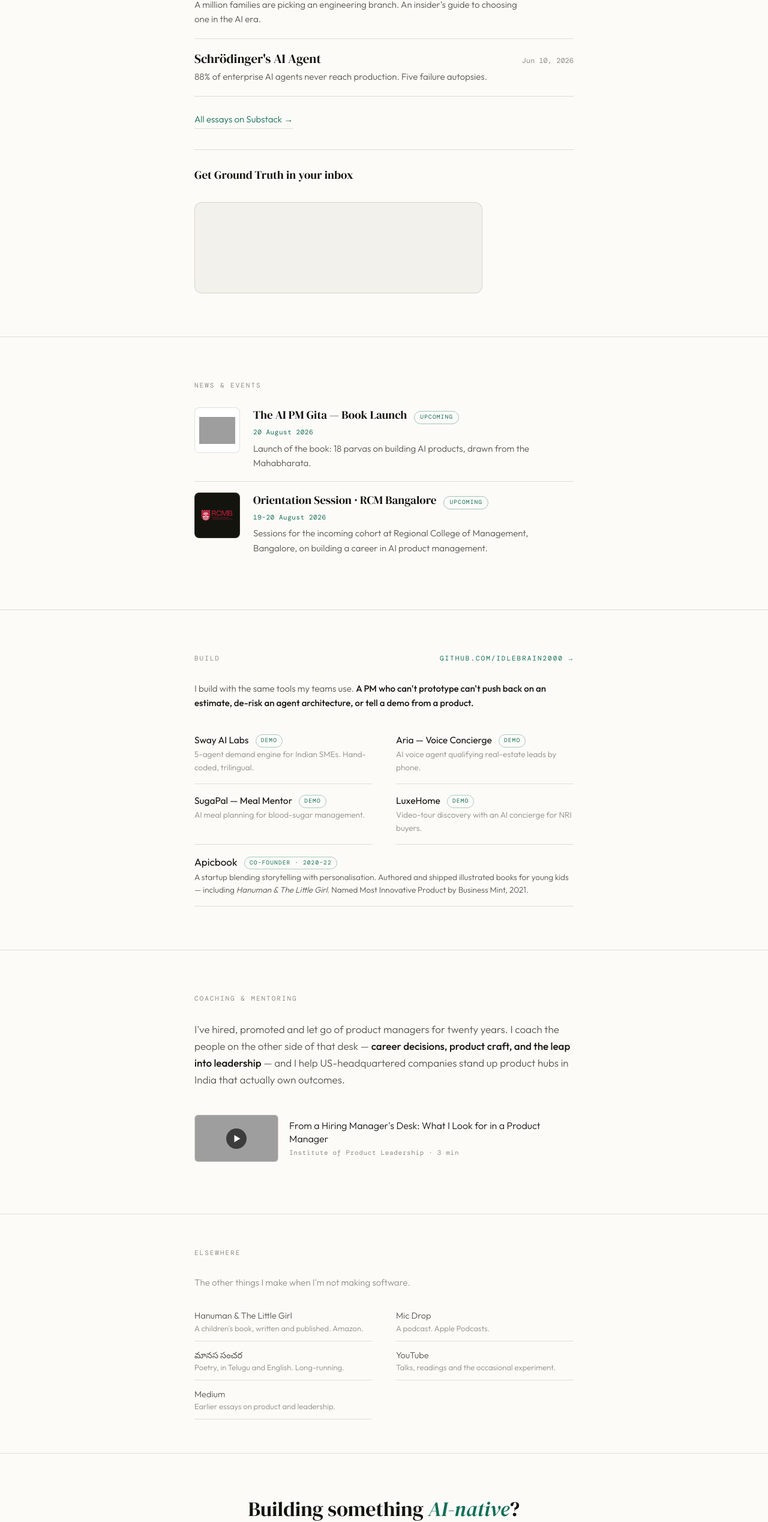
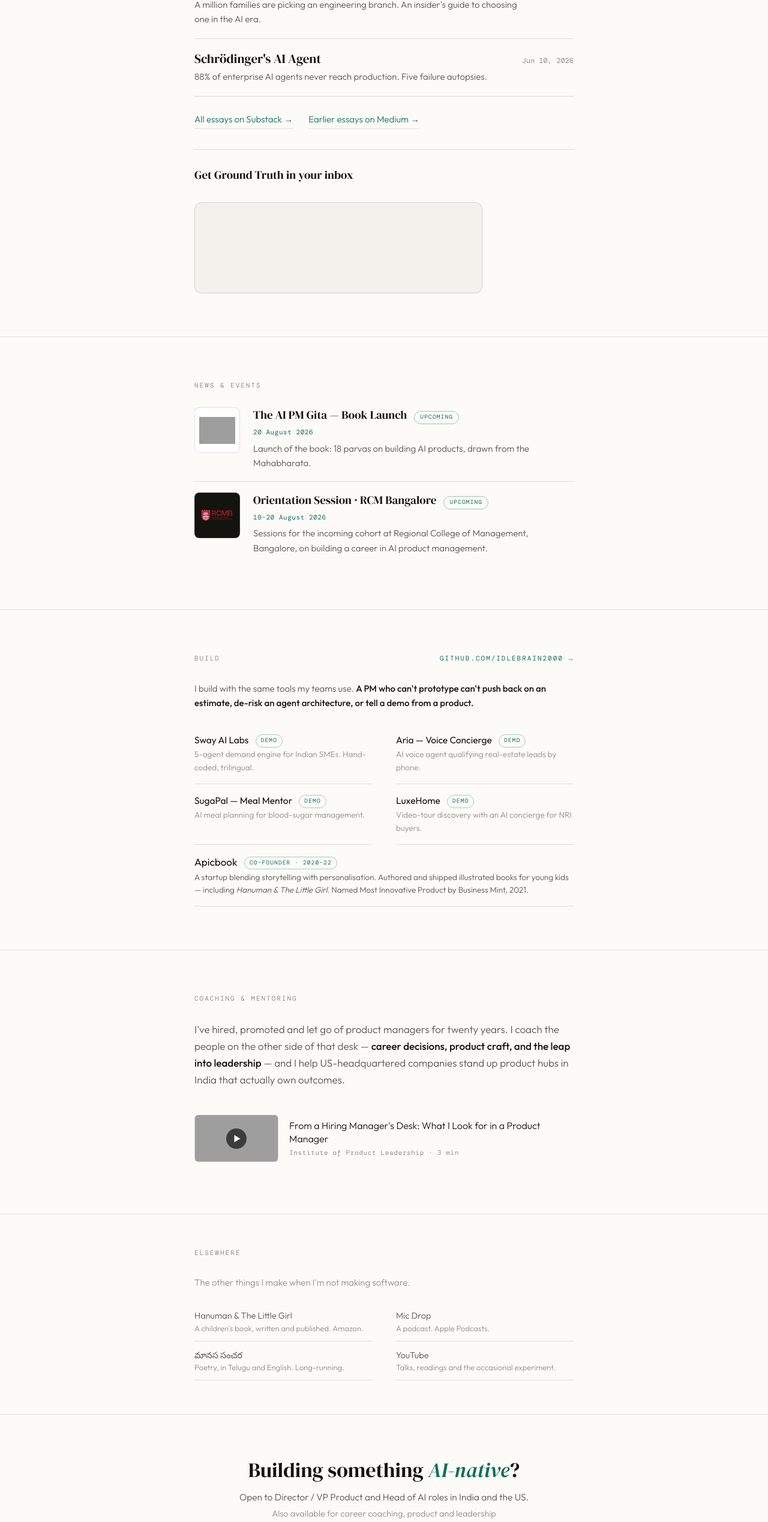
Before and after one commit to idlebrain2000/Profile, a website: page index.html in a window 1280 px wide. Shown: the part 3077-5614 px from the top of the page at 60% size. Drawn offline with nearby package versions, Linux system fonts and the light colour scheme; no server answers; grey boxes are pictures that could not be loaded.

Commit message:
Add files via upload

```diff
--- a/index.html
+++ b/index.html
@@ -409,6 +409,8 @@
     padding-bottom: 2px;
   }
   .more:hover { border-bottom-color: var(--green); }
+  .more-row { display: flex; flex-wrap: wrap; gap: 10px 26px; margin-top: 26px; }
+  .more-row .more { margin-top: 0; }
 
   /* ─────────── BUILD ─────────── */
   .builds { display: grid; grid-template-columns: 1fr 1fr; gap: 0 40px; }
@@ -947,7 +949,10 @@
       </a>
     </div>
 
-    <a class="more" href="https://vasumullapudi.substack.com/archive" target="_blank" rel="noopener">All essays on Substack →</a>
+    <div class="more-row">
+      <a class="more" href="https://vasumullapudi.substack.com/archive" target="_blank" rel="noopener">All essays on Substack →</a>
+      <a class="more" href="https://vasumullapudi.medium.com" target="_blank" rel="noopener">Earlier essays on Medium →</a>
+    </div>
 
     <div class="subscribe">
       <div class="subscribe-t">Get Ground Truth in your inbox</div>
@@ -1077,10 +1082,6 @@
         <span class="el-n">YouTube</span>
         <span class="el-d">Talks, readings and the occasional experiment.</span>
       </a>
-      <a class="el" href="https://vasumullapudi.medium.com" target="_blank" rel="noopener">
-        <span class="el-n">Medium</span>
-        <span class="el-d">Earlier essays on product and leadership.</span>
-      </a>
     </div>
   </div>
 </section>
```
